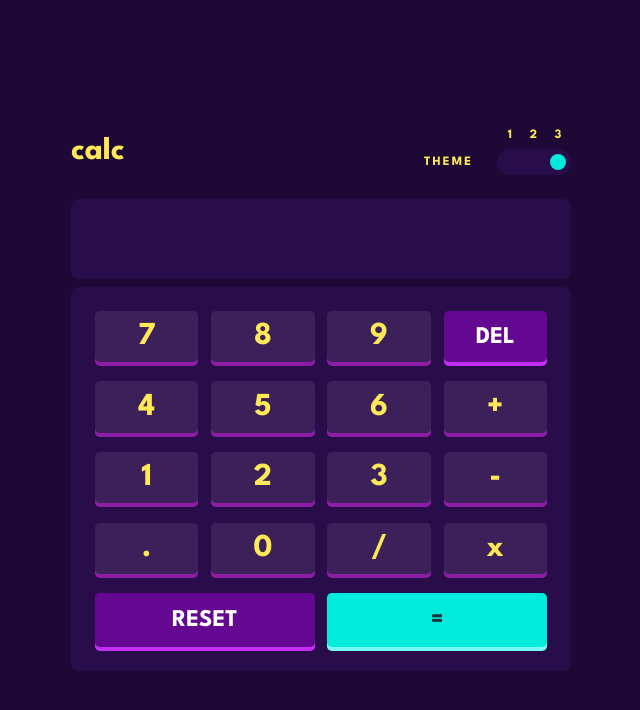
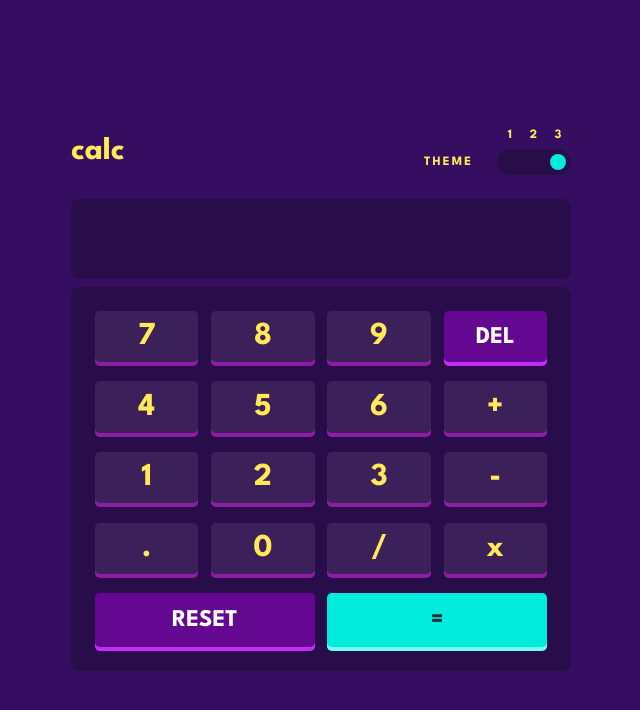
Before and after one commit to Alpha437/calculator-app, a plain HTML site: page index.html in a window 1280 px wide. Both pictures are taken after a click on the radio button 877 px from the left and 161 px from the top of the page. Shown: the whole page, without its empty margins (319-959 px from the left). Drawn offline with Linux system fonts and the light colour scheme.

Commit message:
A few changes

```diff
--- a/style.css
+++ b/style.css
@@ -292,7 +292,7 @@ input[type='radio'] {
 }
 
 :root:has(#violet:checked) {
-  --main-bg: hsl(268, 75%, 12%);
+  --main-bg: hsl(268, 75%, 22%);
   --keypad-bg: hsl(268, 71%, 17%);
   --screen-bg: hsl(268, 71%, 17%);
 
```
